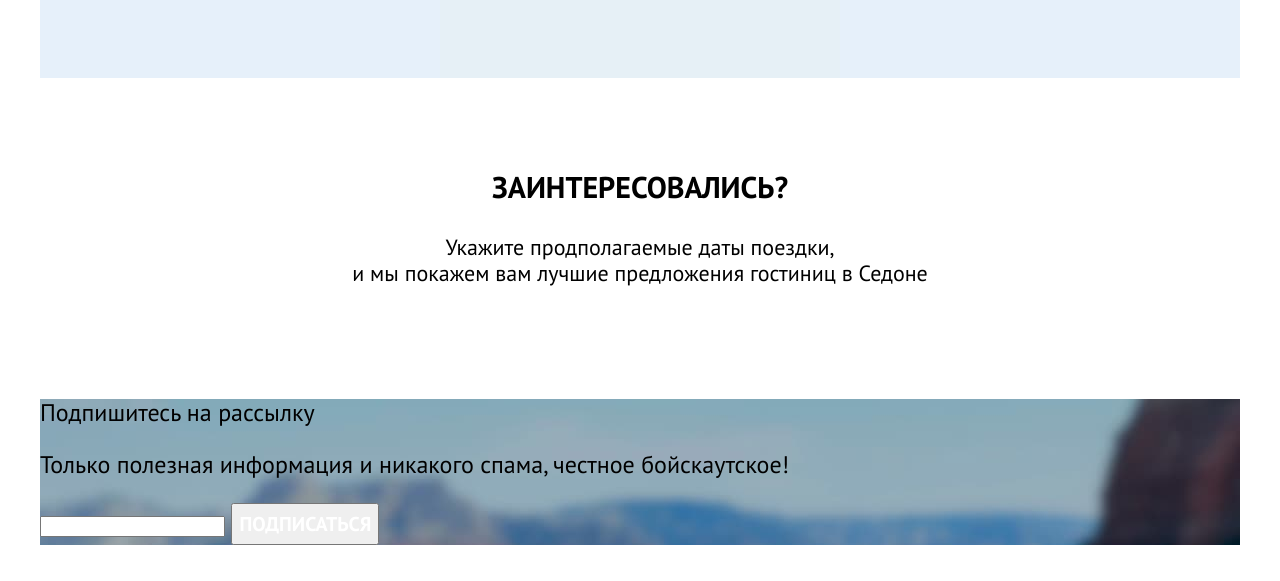
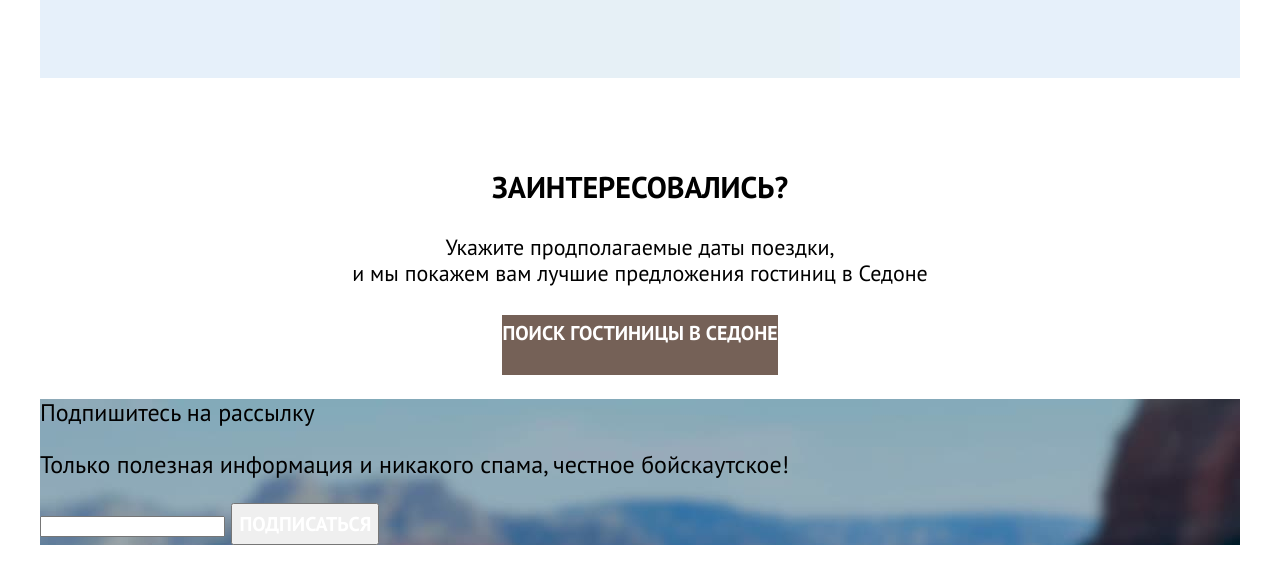
Before and after one commit to htmlacademy-htmlcss/2037085-sedona-34, a plain HTML site: page index.html in a window 1280 px wide. Shown: the part 2363-2944 px from the top of the page. Drawn offline with Linux system fonts and the light colour scheme.

Commit message:
Переделывает будущую кнопку, чтобы был виден белый текст на коричневом фоне, и убралось подчёркивание

```diff
--- a/index.html
+++ b/index.html
@@ -126,9 +126,7 @@
             <p class="search-hotels visually-hidden">Поиск гостиниц в Седоне</p>
             <p class="question">Заинтересовались?</p>
             <p class="date-indication">Укажите продполагаемые даты поездки, <br> и мы покажем вам лучшие предложения гостиниц в Седоне</p>
-              <a class="button-search-hotel" href="catalog.html">
-                <h4 class="form-header">Поиск гостиницы в Седоне</h4>
-              </a>
+              <a class="button-search-hotel" href="catalog.html">Поиск гостиницы в Седоне</a>
           </section>
 
           <form class="newsletter-subscription-form" action="https://echo.htmlacademy.ru/" method="post"> <!-- Всю форму сделать гридом в 7 ДЗ, и отцентровать-->
--- a/styles/styles.css
+++ b/styles/styles.css
@@ -340,9 +340,12 @@ color: white;
   font-weight: 700;
   font-size: 20px;
   line-height: 36px;
+  font-style: normal;
+  text-decoration: none;
   text-transform: uppercase;
   text-align: center;
   color:#ffffff;
+  background-color: #756157;
 }
 
 .page-footer-container{
```
